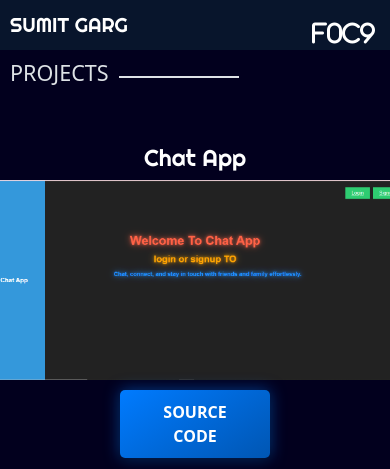
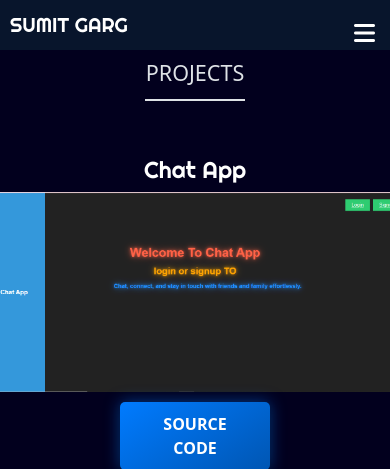
Before and after one commit to sumit-garg1/portfolio, a Django app: page /projects in a window 390 px wide; the page is wider, and only the part inside the window is pictured. Shown: the top 469 px of that part. Run offline with Django 5.2, Linux system fonts and the light colour scheme; some web fonts are replaced.

Commit message:
changes in every file

```diff
--- a/static/about.css
+++ b/static/about.css
@@ -137,6 +137,7 @@
     }
 
     body {
+        overflow-x: auto;
         font-family: Arial, sans-serif;
         margin: 0;
         padding: 0;
--- a/static/base.css
+++ b/static/base.css
@@ -104,7 +104,7 @@ body {
     }
 
     .toggle-button:after {
-        content: 'f0c9'; /* FontAwesome menu icon */
+        /* content: 'f0c9'; */
         font-family: 'Font Awesome 6 Free';
         font-weight: 900;
     }
--- a/static/project.css
+++ b/static/project.css
@@ -116,4 +116,26 @@
         flex: 1 1 100%; /* Ensure each item takes full width on mobile */
         max-width: 100%; /* Prevents items from overflowing */
     }
+    #project {
+        margin: 0 auto;
+        margin-top: 5px;
+        font-size: 14px;
+        text-align: left;
+    }
+
+    #project-sec {
+        margin-top: 10px;
+        display: flex;
+        flex-direction: column;
+        align-items: left;
+        text-align: left;
+    }
+
+    .line {
+        width: 100px;
+        height: 2px;
+        margin: 5px auto;
+        background-color: #dee2e6;
+    }
+
 }
--- a/templates/base.html
+++ b/templates/base.html
@@ -28,7 +28,9 @@
     <section style="background-color: rgba(10, 25, 47, 0.85)">
       <div id="nav" data-aos="fade-down">
         <div id="name">SUMIT GARG</div>
-        <div class="toggle-button"></div>
+        <div class="toggle-button">
+          <i class="fa-solid fa-bars"></i>
+        </div>
         <div id="nav-items">
           <a href="/"><b>Home</b></a>
           <a href="/about"><b>About</b></a>
--- a/templates/skills.html
+++ b/templates/skills.html
@@ -99,13 +99,11 @@ data-aos-offset="0">
     <img src="https://www.svgrepo.com/show/306534/pandas.svg" alt="pandas Logo" width="70" height="70">
         <div id="skills-name">Pandas</div>
     </div>
-    <div class="grid-item"data-aos="fade-down"
-    data-aos-duration="1000">
+    <div class="grid-item">
     <img src="https://www.svgrepo.com/show/452192/docker.svg" alt="docker Logo" width="70" height="70">
         <div id="skills-name">Docker</div>
     </div>
-    <div class="grid-item"data-aos="fade-down"
-    data-aos-duration="1000">
+    <div class="grid-item">
     <img src="https://www.svgrepo.com/show/473778/scikitlearn.svg" alt="scikit Logo" width="70" height="70">
         <div id="skills-name">Scikitlearn</div>
     </div>
```
Also changed, not shown: static/contact.css (+42 -8 lines), static/home.css (+9 -6 lines), templates/projects.html (line endings or trailing spaces).
